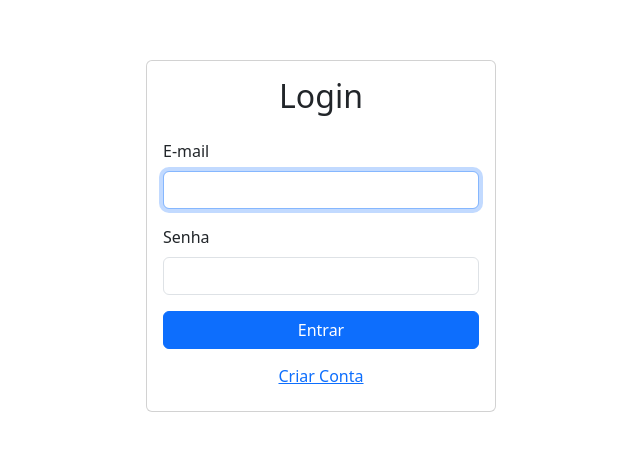
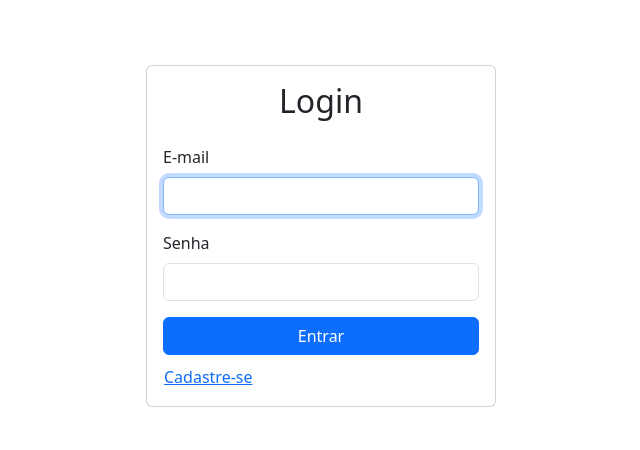
Before and after one commit to JoaoLuisVagos/Estoque_projeto, a React (Vite) app in the folder Estoque-Frontend/: page / in a window 1280 px wide. Shown: the part 164-614 px from the top of the page, without its empty margins (319-959 px from the left). Built offline with nearby package versions, Linux system fonts and the light colour scheme.

Commit message:
fix: fixed a register auth

```diff
--- a/Estoque-Frontend/src/App.jsx
+++ b/Estoque-Frontend/src/App.jsx
@@ -7,6 +7,7 @@ import MovimentacaoList from "./components/movimentacoes/movimentacao-list";
 import api from "./services/api";
 import { FaBeer, FaChartBar, FaCoffee } from 'react-icons/fa';
 import Login from "./components/login/login";
+import Register from "./components/login/register";
 import { isAuthenticated, logout } from "./services/auth";
 
 function App() {
@@ -16,6 +17,7 @@ function App() {
   const [tabKey, setTabKey] = useState("bebidas");
   const [toast, setToast] = useState({ show: false, message: "", type: "success" });
   const [movimentacoesFiltradas, setMovimentacoesFiltradas] = useState(null);
+  const [showRegister, setShowRegister] = useState(false);
 
   const [totais, setTotais] = useState({
     alcoolica: { total: 0, limite: 500, disponivel: 500 },
@@ -47,7 +49,13 @@ function App() {
     if (auth) loadTotais();
   }, [auth, refresh]);
 
-  if (!auth) return <Login onLogin={() => setAuth(true)} />;
+  if (!auth) {
+    return showRegister ? (
+      <Register onRegister={() => setShowRegister(false)} />
+    ) : (
+      <Login onLogin={() => setAuth(true)} onShowRegister={() => setShowRegister(true)} />
+    );
+  }
 
   return (
     <>
--- a/Estoque-Frontend/src/components/login/login.jsx
+++ b/Estoque-Frontend/src/components/login/login.jsx
@@ -3,7 +3,7 @@ import { Form, Button, Card, Alert } from "react-bootstrap";
 import { login } from "../../services/auth";
 import Register from "./register";
 
-export default function Login({ onLogin }) {
+export default function Login({ onLogin , onShowRegister}) {
   const [email, setEmail] = useState("");
   const [senha, setSenha] = useState("");
   const [erro, setErro] = useState("");
@@ -65,10 +65,10 @@ export default function Login({ onLogin }) {
             </Button>
             <Button
               variant="link"
-              className="w-100"
-              onClick={() => setShowRegister(true)}
+              onClick={onShowRegister}
+              style={{ padding: 0, fontSize: "1em" }}
             >
-              Criar Conta
+              Cadastre-se
             </Button>
           </Form>
         </Card.Body>
--- a/Estoque-Frontend/src/components/login/register.jsx
+++ b/Estoque-Frontend/src/components/login/register.jsx
@@ -22,11 +22,13 @@ export default function Register({ onRegister }) {
   const handleSubmit = async (e) => {
     e.preventDefault();
     try {
-      await api.post("/register", form);
+      await api.post("/api/registrar", form);
       setTipoMensagem("success");
-      setMensagem("Usuário criado com sucesso! Faça login.");
+      setMensagem("Usuário criado com sucesso! Redirecionando para login...");
       setForm({ nome: "", email: "", senha: "" });
-      if (onRegister) onRegister();
+      setTimeout(() => {
+        if (onRegister) onRegister();
+      }, 1500);
     } catch (err) {
       setTipoMensagem("danger");
       setMensagem(err.response?.data?.error || "Erro ao criar usuário");
```
Also changed, not shown: 1 other file (tests, documents, lock files or other folders).
